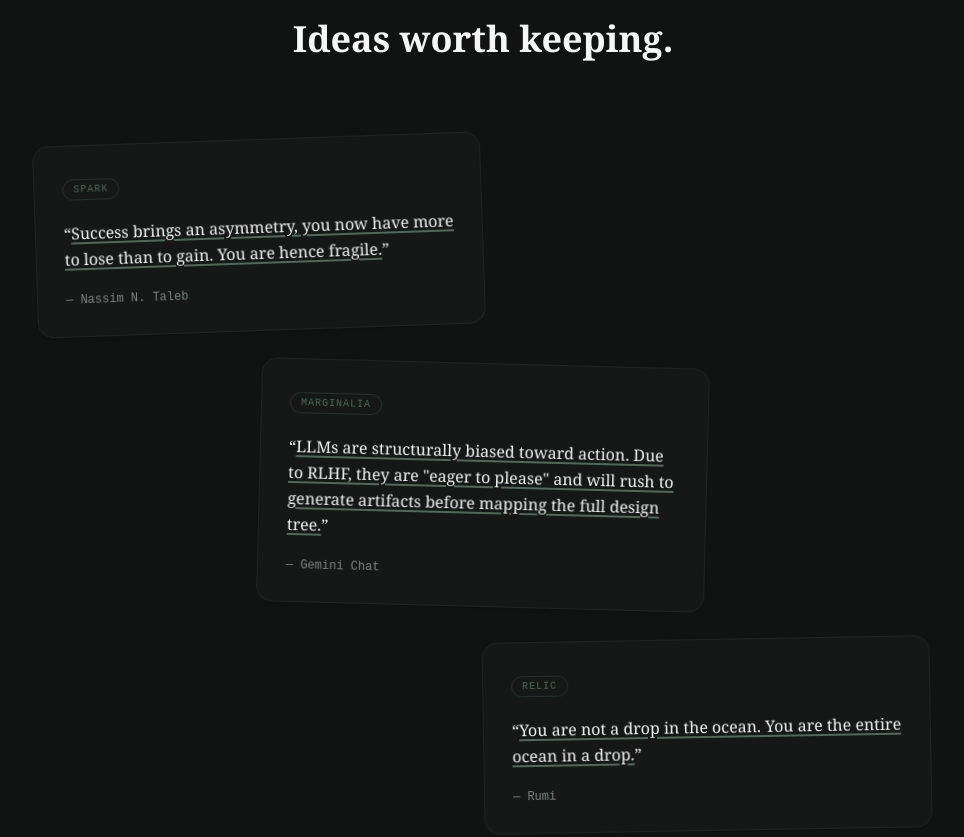
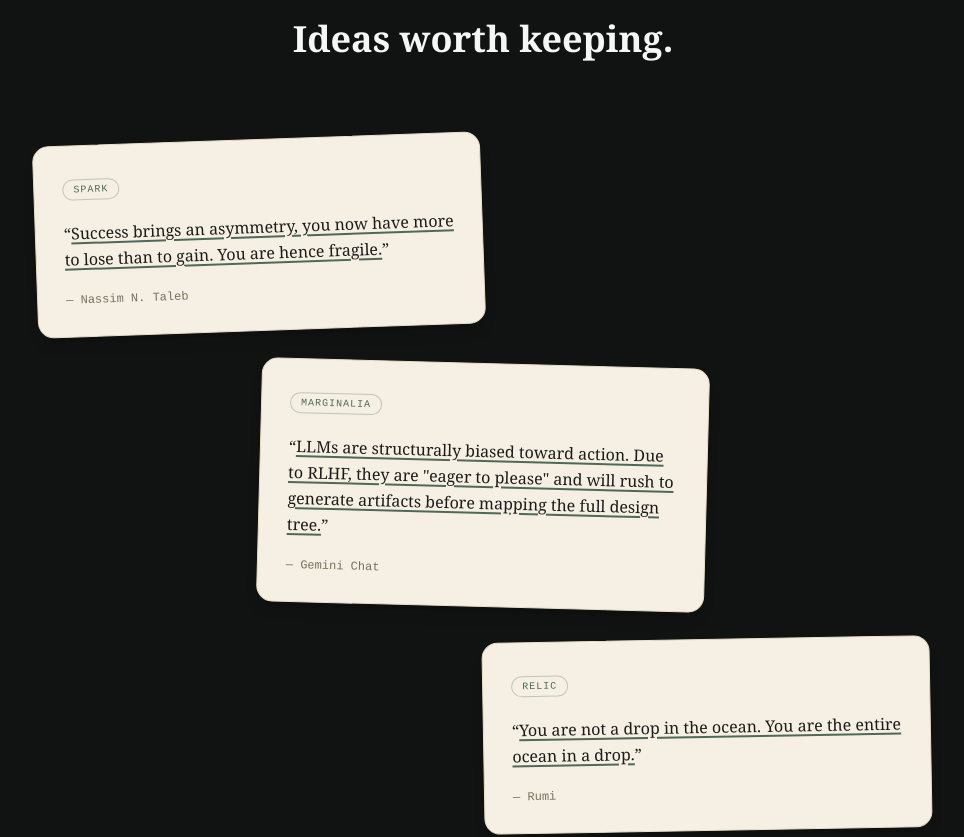
Before and after one commit to aman161upadhyay/mindpalace, a React (Vite) app: page / in a window 1280 px wide. Shown: the part 941-1778 px from the top of the page, without its empty margins (157-1121 px from the left). Built offline with nearby package versions, Linux system fonts and the light colour scheme; no server answers.

Commit message:
feat: parchment cards with IM Fell English vintage ink font

```diff
--- a/src/index.css
+++ b/src/index.css
@@ -1,6 +1,6 @@
 @import "tailwindcss";
 /* @import "tw-animate-css"; */
-@import url("https://fonts.googleapis.com/css2?family=Inter:wght@300;400;500;600;700&family=Lora:ital,wght@0,400;0,600;1,400&family=JetBrains+Mono:wght@400;500&family=Playfair+Display:wght@700;800;900&display=swap");
+@import url("https://fonts.googleapis.com/css2?family=Inter:wght@300;400;500;600;700&family=Lora:ital,wght@0,400;0,600;1,400&family=JetBrains+Mono:wght@400;500&family=Playfair+Display:wght@700;800;900&family=IM+Fell+English:ital@0;1&display=swap");
 
 @custom-variant dark (&:is([data-theme="dark"] *));
 @custom-variant light (&:is([data-theme="light"] *));
--- a/src/pages/Home.tsx
+++ b/src/pages/Home.tsx
@@ -214,28 +214,28 @@
               return (
                 <div
                   key={i}
-                  className={`w-full max-w-md ${offsets[i]} rounded-2xl border border-border/60 bg-card/70 backdrop-blur-sm p-7 shadow-lg`}
-                  style={{ transform: `rotate(${rotations[i]}deg)` }}
+                  className={`w-full max-w-md ${offsets[i]} rounded-2xl border border-[#e8dfc8] p-7 shadow-lg`}
+                  style={{ transform: `rotate(${rotations[i]}deg)`, backgroundColor: "#f5f0e3" }}
                 >
                   <span
-                    className="inline-block text-[10px] uppercase tracking-widest text-primary border border-primary/30 rounded-full px-2.5 py-0.5 mb-5"
-                    style={{ fontFamily: '"JetBrains Mono", monospace' }}
+                    className="inline-block text-[10px] uppercase tracking-widest border rounded-full px-2.5 py-0.5 mb-5"
+                    style={{ fontFamily: '"JetBrains Mono", monospace', color: "#4e6a57", borderColor: "#4e6a5750" }}
                   >
                     {spark.label}
                   </span>
                   <p
-                    className="text-base text-foreground leading-relaxed mb-5"
-                    style={{ fontFamily: '"Playfair Display", Georgia, serif' }}
+                    className="text-base leading-relaxed mb-5"
+                    style={{ fontFamily: '"IM Fell English", Georgia, serif', color: "#1c1b1a" }}
                   >
                     &ldquo;
-                    <span className="underline decoration-primary decoration-2 underline-offset-3">
+                    <span className="underline decoration-2 underline-offset-3" style={{ textDecorationColor: "#4e6a57" }}>
                       {spark.quote}
                     </span>
                     &rdquo;
                   </p>
                   <p
-                    className="text-xs text-muted-foreground"
-                    style={{ fontFamily: '"JetBrains Mono", monospace' }}
+                    className="text-xs"
+                    style={{ fontFamily: '"JetBrains Mono", monospace', color: "#7a6f5e" }}
                   >
                     — {spark.author}
                   </p>
--- a/src/pages/HomeB.tsx
+++ b/src/pages/HomeB.tsx
@@ -206,27 +206,28 @@
             {SPARKS.map((spark, i) => (
               <div
                 key={i}
-                className="rounded-2xl border border-border/60 bg-card/70 backdrop-blur-sm p-6 shadow-md"
+                className="rounded-2xl border border-[#e8dfc8] p-6 shadow-md"
+                style={{ backgroundColor: "#f5f0e3" }}
               >
                 <span
-                  className="inline-block text-[10px] uppercase tracking-widest text-primary border border-primary/30 rounded-full px-2.5 py-0.5 mb-5"
-                  style={{ fontFamily: '"JetBrains Mono", monospace' }}
+                  className="inline-block text-[10px] uppercase tracking-widest border rounded-full px-2.5 py-0.5 mb-5"
+                  style={{ fontFamily: '"JetBrains Mono", monospace', color: "#4e6a57", borderColor: "#4e6a5750" }}
                 >
                   {spark.label}
                 </span>
                 <p
-                  className="text-sm text-foreground leading-relaxed mb-4"
-                  style={{ fontFamily: '"Playfair Display", Georgia, serif' }}
+                  className="text-sm leading-relaxed mb-4"
+                  style={{ fontFamily: '"IM Fell English", Georgia, serif', color: "#1c1b1a" }}
                 >
                   &ldquo;
-                  <span className="underline decoration-primary decoration-2 underline-offset-3">
+                  <span className="underline decoration-2 underline-offset-3" style={{ textDecorationColor: "#4e6a57" }}>
                     {spark.quote}
                   </span>
                   &rdquo;
                 </p>
                 <p
-                  className="text-xs text-muted-foreground"
-                  style={{ fontFamily: '"JetBrains Mono", monospace' }}
+                  className="text-xs"
+                  style={{ fontFamily: '"JetBrains Mono", monospace', color: "#7a6f5e" }}
                 >
                   — {spark.author}
                 </p>
```
